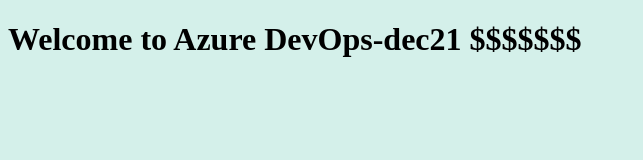
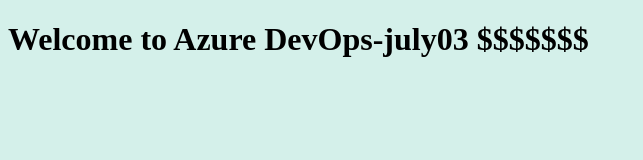
Before and after one commit to babu1245/july30-repo, a plain HTML site: page index.html in a window 1280 px wide. Shown: the whole page, without its empty margins (0-643 px from the left). Drawn offline with Linux system fonts and the light colour scheme.

Commit message:
Update index.html

```diff
--- a/index.html
+++ b/index.html
@@ -1,6 +1,6 @@
 <!DOCTYPE html>
 <html>
    <body style="background-color:rgb(212, 240, 234);">
-      <h1>Welcome to Azure DevOps-dec21 $$$$$$$</h1>
+      <h1>Welcome to Azure DevOps-july03 $$$$$$$</h1>
    </body>
 </html>
```
